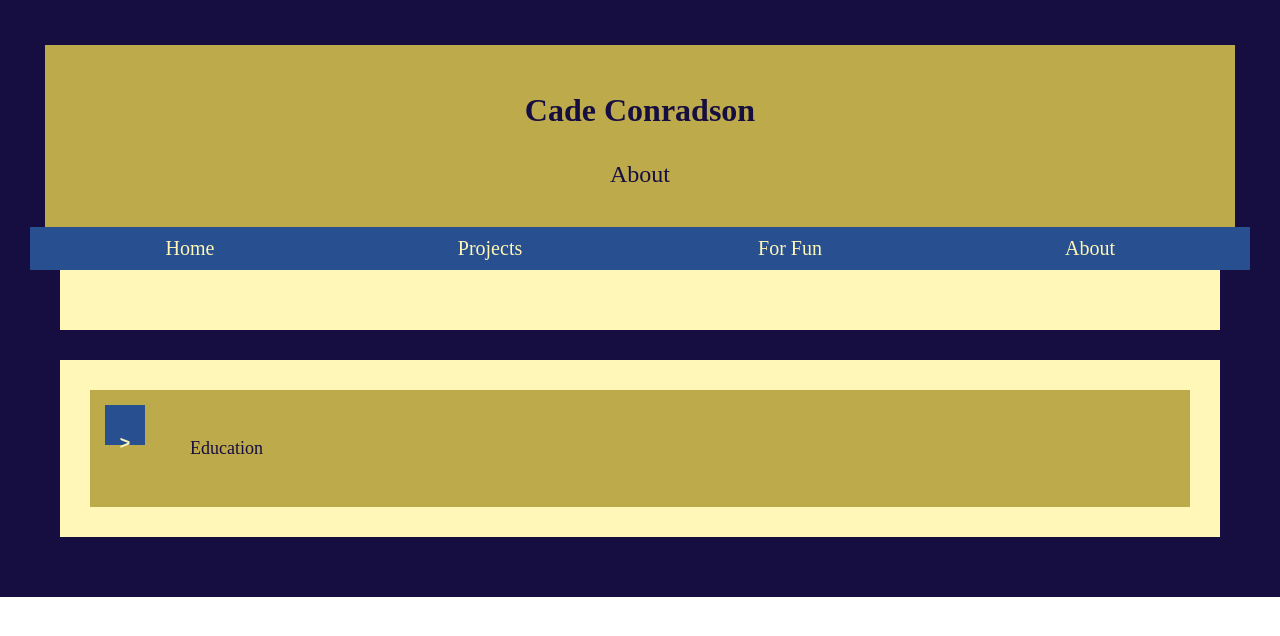
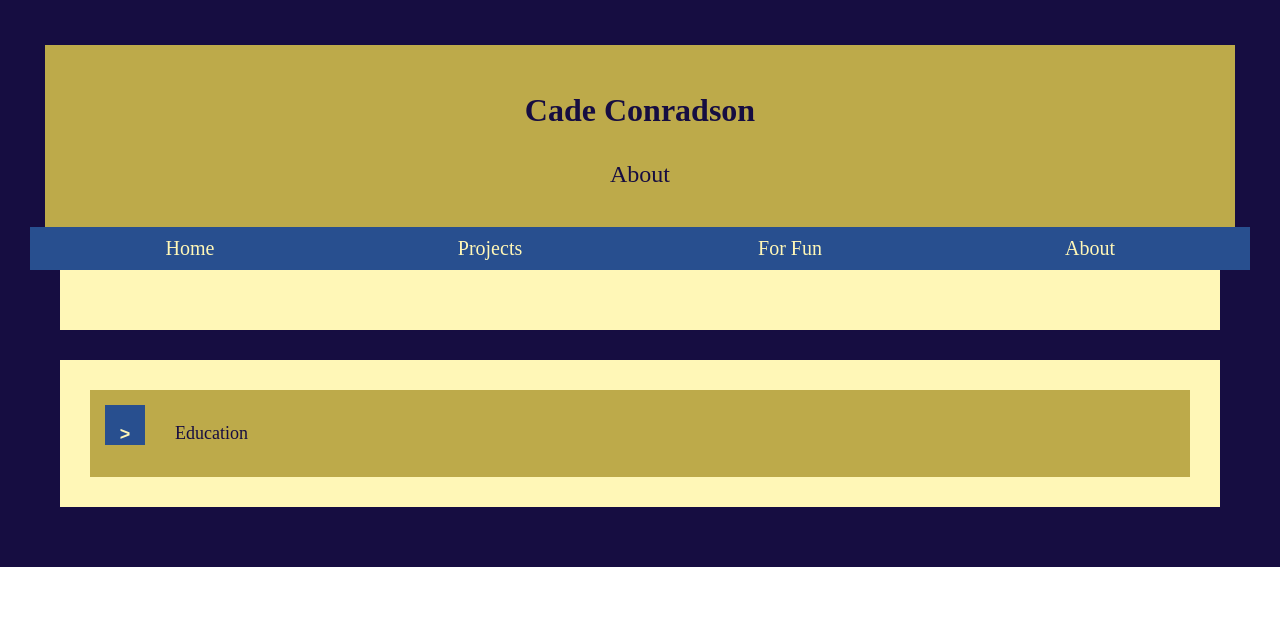
Before and after one commit to cconradson/cconradson.github.io, a Jekyll site: the page built from about.html, in a window 1280 px wide. Shown: the top 636 px of the page. Built offline with Jekyll 4.4.1, drawn with Linux system fonts in a browser that asks for light colours.

Commit message:
drop style attempt 7

```diff
--- a/assets/css/main.css
+++ b/assets/css/main.css
@@ -225,7 +225,7 @@ a.img {
 
 .droptitle {
 	float: left;
-	padding: 30px;
+	padding: 15px;
 }
 
 .droptop:after {
@@ -242,12 +242,12 @@ button.drop {
 	border: 0;
 	float: left;
 	margin: 15px;
-	padding: 10px;
 }
 
 button.drop p {
 	font-weight: bold;
-	font-size: 30 px;
+	font-size: 40 px;
+	padding: 0;
 }
 
 button.drop:hover {
@@ -256,6 +256,7 @@ button.drop:hover {
 
 .droptitle p {
 	font-size: 24 px;
+	padding: 0;
 }
 
 .dropdown {
```
